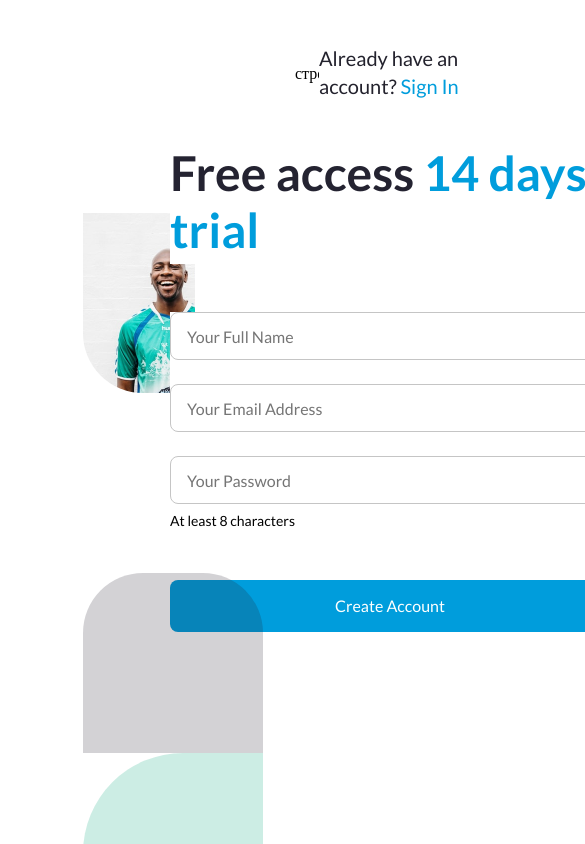
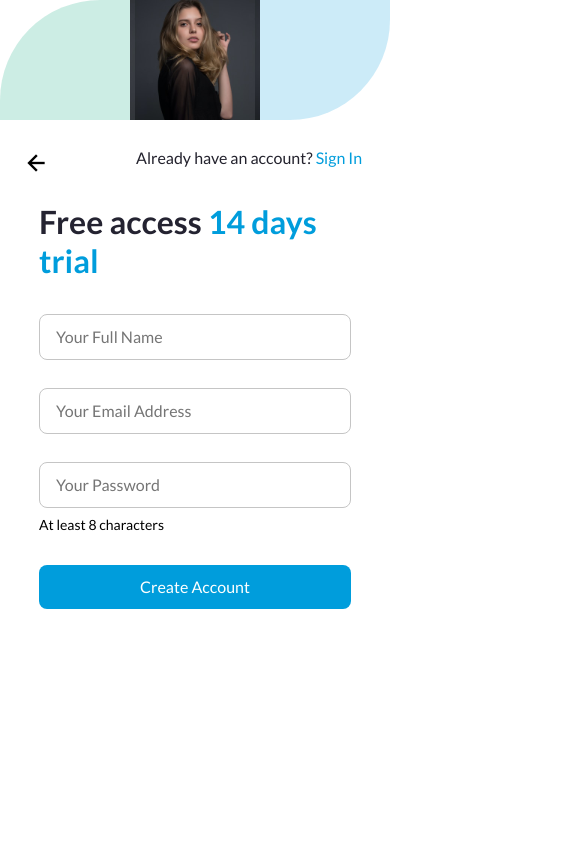
Before and after one commit to Gwynshik/Registration-page, a Vue app: page / in a window 390 px wide. Shown: the top 844 px of the page, 585 px wide, since content can reach past the window. Built offline with nearby package versions, Linux system fonts and the light colour scheme.

Commit message:
Add CSS for mobile version

```diff
--- a/src/App.vue
+++ b/src/App.vue
@@ -2,20 +2,24 @@
     <div class="wrapper" >
         <div class="bg" >
             <div class="bg__container-images" >
-                <div class="bg__images top-left-image" ></div>
-                <div class="bg__images" ></div>
-                <div class="bg__images top-right-image" ></div>
+                <div class="bg__images top-left-image top-image" ></div>
+                <div class="bg__images top-image" ></div>
+                <div class="bg__images top-right-image top-image" ></div>
                 <div class="bg__images left-middle-image"></div>
                 <div class="bg__images central-image"></div>
                 <div class="bg__images right-middle-image"></div>
-                <div class="bg__images bottom-left-image"></div>
-                <div class="bg__images"></div>
-                <div class="bg__images bottom-right-image"></div>
+                <div class="bg__images bottom-left-image bottom-image"></div>
+                <div class="bg__images bottom-image"></div>
+                <div class="bg__images bottom-right-image bottom-image"></div>
             </div>
         </div>
+
+
+
+
         <div class="main" >
             <div class="main__head" >
-                <span class="main__btn-arrow" >стрелка</span>
+                <span class="material-symbols-outlined main__btn-arrow" >arrow_back</span>
                 <p>Already have an account? <a href="" class="main__link">Sign In</a> </p>
             </div>
             <h1>Free access <span>14 days trial</span> </h1>
@@ -26,18 +30,14 @@
             </div>
             <p class="main__password-instruction">At least 8 characters</p>
             <p class="main__errors" v-for="error in errors">{{error}}</p>
-
             <button type="button" @click="createAccount" class="main__btn-create-account">Create Account</button>
         </div>
-
     </div>
 </template>
 
 
 
 <script>
-
-
 export default {
     name: 'App',
     components: {
@@ -76,9 +76,9 @@ export default {
                     this.errors = result.errors
                 }
                 else{
-                    window.location.href = "https://www.youtube.com"
+                    window.location.href = './html/successful-reg-page.html'
                 }
-            } )
+            })
         }
     }
 }
@@ -86,34 +86,36 @@ export default {
 
 <style>
 @import url('https://fonts.googleapis.com/css2?family=Lato:wght@400;700&display=swap');
+@import url('https://fonts.googleapis.com/css2?family=Material+Symbols+Outlined:opsz,wght,FILL,GRAD@20..48,100..700,0..1,-50..200');
+
 *{
     padding: 0;
-    margin: 0;
+    margin:  0;
     box-sizing: border-box;
-    background-color: #FFFFFF;
 }
 .wrapper{
     display: flex;
     height: 100vh;
-    width: 100vw;
+    width:  100vw;
+    background-color: #FFFFFF;
 }
 .bg{
     display: flex;
     height: 100%;
-    width: 50%;
-    padding-left: 83px;
-    padding-top: 213px;
+    width:  50%;
+    padding-left:  83px;
+    padding-top:   213px;
     padding-right: 83px;
 }
 .bg__container-images{
     display: flex;
-    width: 540px;
+    width:  540px;
     height: 556px;
     flex-direction: initial;
     flex-wrap: wrap;
 }
 .bg__images{
-    width: 180px;
+    width:  calc(100%/3);
     height: 180px;
 
 }
@@ -157,26 +159,29 @@ export default {
 .main{
     display: flex;
     height: 100%;
-    width: 100%;
+    width:  100%;
     align-items: center;
     flex-direction: column;
 }
 .main__head{
     display: flex;
     height: 28px;
-    width: 100%;
+    width:  100%;
     margin-top: 58px;
     justify-content: space-between;
     align-items: center;
 }
+.main__head .material-symbols-outlined {
+    font-variation-settings: 'FILL' 0, 'wght' 700, 'GRAD' 0, 'opsz' 48;
+}
 .main__btn-arrow{
-    width: 24px;
+    width:  24px;
     height: 15px;
     margin-left: 100px;
 }
 .main__head p{
     font-family: Lato;
-    font-size: 20px;
+    font-size:   20px;
     font-weight: 500;
     line-height: 28px;
     letter-spacing: 0em;
@@ -190,10 +195,9 @@ export default {
     text-decoration: none;
 }
 .main h1{
-    width: 440px;
+    width:  440px;
     height: 120px;
     font-family: Lato;
-    font-style: Bold;
     font-size: 48px;
     color: #242331;
     margin-top: 58px
@@ -209,15 +213,14 @@ export default {
     gap: 24px;
 }
 .main__input{
-    width: 440px;
-    height: 48px;
+    width:  440px;
     border: 1px solid #C5C5C5;
     border-radius: 8px;
     padding: 12px 16px;
     font-family: 'Lato';
     font-style: normal;
     font-weight: 400;
-    font-size: 16px;
+    font-size:   16px;
     line-height: 24px;
     color: #A6A0A0;
 }
@@ -235,21 +238,19 @@ export default {
 }
 .main__password-instruction{
     margin-top: 8px;
-    width: 440px;
-    height: 20px;
+    width:  440px;
     font-family: 'Lato';
     font-style: normal;
     font-weight: 500;
-    font-size: 14px;
+    font-size:   14px;
 }
 .main__errors{
     margin-top: 8px;
-    width: 440px;
-    height: 16px;
+    width:  440px;
     font-family: 'Lato';
     font-style: normal;
     font-weight: 500;
-    font-size: 16px;
+    font-size:   16px;
     color: #FF6663;
 }
 .main__btn-create-account{
@@ -267,8 +268,87 @@ export default {
     font-family: 'Lato';
     font-style: normal;
     font-weight: 500;
-    font-size: 16px;
+    font-size:   16px;
     line-height: 24px;
     color: #FEFFFE;;
 }
+
+
+
+
+@media screen and (max-width: 980px) {
+.wrapper{
+    flex-direction: column;
+}
+.bg{
+    height: 120px;
+    width:  100%;
+    padding: 0px;
+    align-items: center;
+    justify-content: center;
+}
+.bg__container-images{
+    width:  100%;
+    height: 100%;
+    flex-direction: initial;
+    flex-wrap: wrap;
+}
+.bg__images{
+    height: 120px;
+}
+.top-image{
+    display: none;
+}
+.central-image{
+    background: url("./images/2.jpg"), #D9D9D9;
+    background-size: 120px;
+    background-position: center;
+}
+.bottom-image{
+    display: none;
+}
+
+
+
+
+
+.main__head{
+    margin-top: 24px;
+}
+.main__btn-arrow{
+    margin-left: 24px;
+}
+.main__head p{
+    font-size:   16px;
+    margin-right: 24px;
+    width: 230px;
+}
+.main h1{
+    width:  312px;
+    height: 80px;
+    font-size: 32px;
+    margin-top: 30px
+}
+.main__registration-form{
+    margin-top: 32px;
+    gap: 28px;
+}
+.main__input{
+    width:  312px;
+    padding: 10px 16px;
+    font-size: 16px;
+}
+.main__password-instruction{
+    width:  312px;
+}
+.main__errors{
+    width:  312px;
+    font-size: 14px;
+}
+.main__btn-create-account{
+    margin-top: 32px;
+    width: 312px;
+    padding: 10px 16px;
+}
+}
 </style>
```
